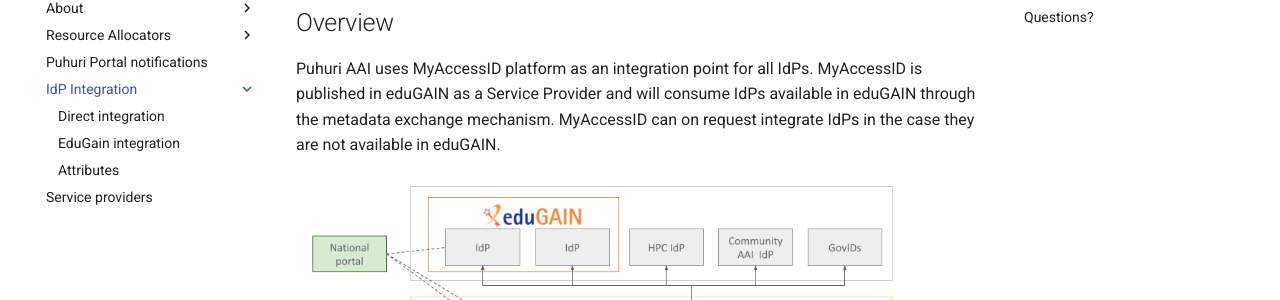
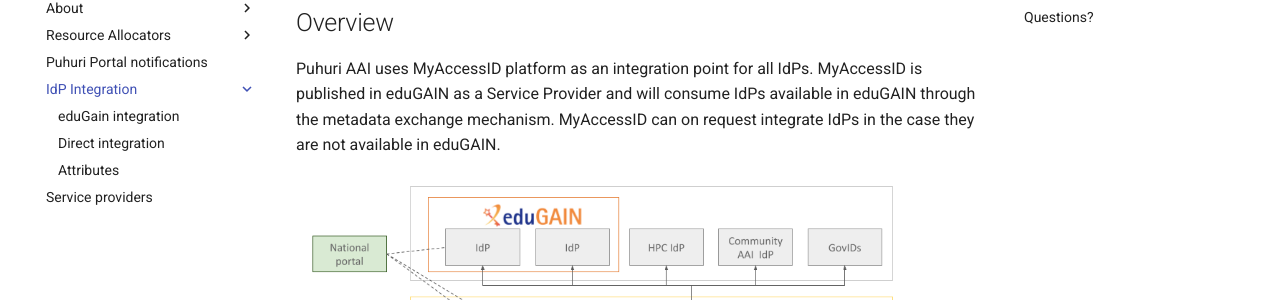
Before and after one commit to neicnordic/puhuri-web, an MkDocs documentation site: the page built from docs/idp_integration/index.md, in a window 1280 px wide. Shown: the part 175-475 px from the top of the page. Built offline with MkDocs 1.6.1 and Material for MkDocs 9.7.7, drawn with Linux system fonts in a browser that asks for light colours.

Commit message:
Address Marina's comments

```diff
--- a/mkdocs.yml
+++ b/mkdocs.yml
@@ -27,7 +27,7 @@ nav:
     - 'notifications.md'
     - IdP Integration:
         - 'idp_integration/index.md'
+        - eduGain integration: idp_integration/requirements-edugain.md
         - Direct integration: idp_integration/requirements-direct.md
-        - EduGain integration: idp_integration/requirements-edugain.md
         - Attributes: idp_integration/attributes.md
     - 'service-providers.md'
```
